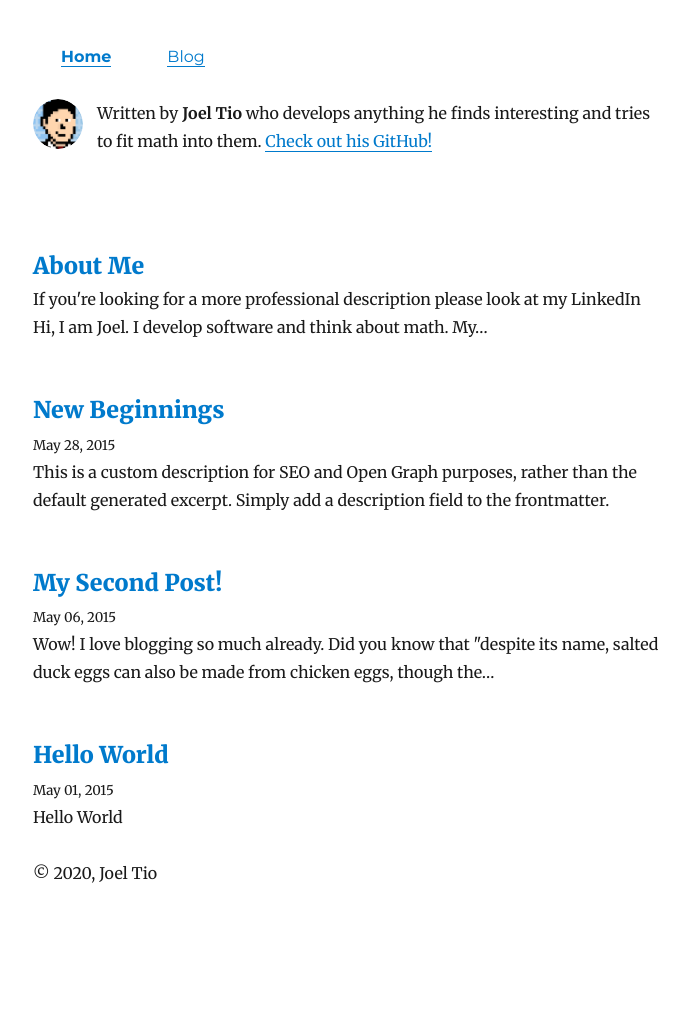
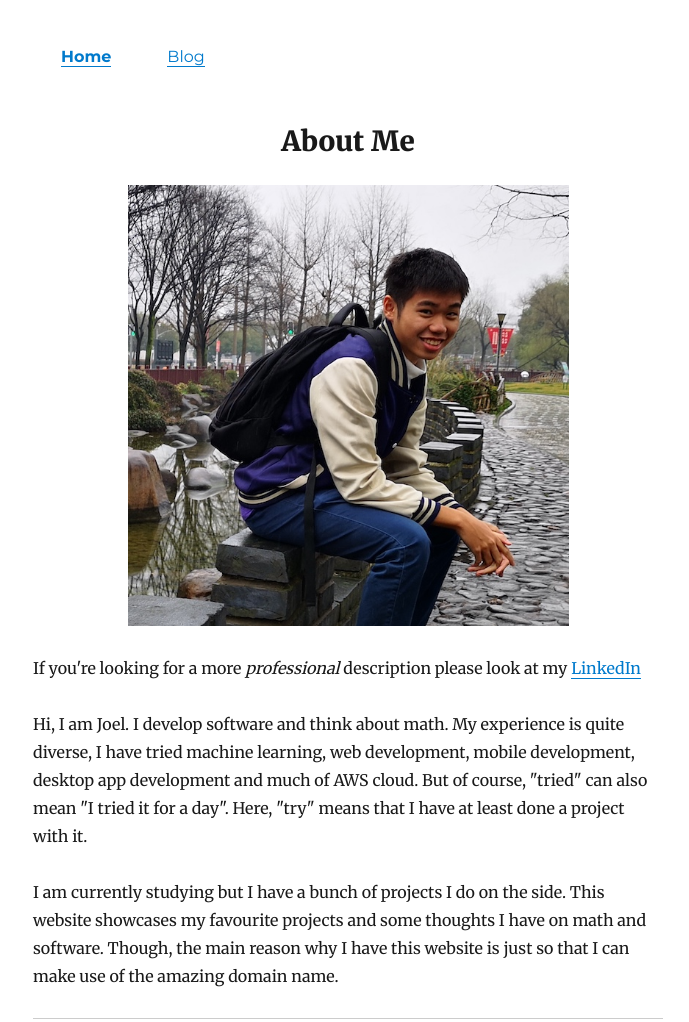
Before and after one commit to joeltio/joeltio.github.io, a Gatsby site in the folder joelt.io/: page / in a window 1280 px wide. Shown: the top 1022 px of the page, without its empty margins (292-981 px from the left). Before the commit the page ends 929 px from the top, so only its background shows below. Built offline with nearby package versions, Linux system fonts and the light colour scheme; Gatsby itself is replaced by a stand-in of ours; some packages are replaced by stand-ins of ours.

Commit message:
Add home page

```diff
--- a/joelt.io/src/pages/index.js
+++ b/joelt.io/src/pages/index.js
@@ -1,50 +1,62 @@
-import React from "react"
-import { Link, graphql } from "gatsby"
+import React from 'react';
+import { graphql } from 'gatsby';
+import Img from 'gatsby-image';
 
-import Bio from "../components/bio"
-import Layout from "../components/layout"
-import SEO from "../components/seo"
-import { rhythm } from "../utils/typography"
+import Layout from '../components/layout';
+import SEO from '../components/seo';
+import { rhythm } from '../utils/typography';
 
-const BlogIndex = ({ data, location }) => {
-  const siteTitle = data.site.siteMetadata.title
-  const posts = data.allMarkdownRemark.edges
+import styles from './index.module.css';
+
+const Home = ({ data, location }) => {
+    const post = data.markdownRemark;
+    const siteTitle = data.site.siteMetadata.title;
 
     return (
         <Layout location={location} title={siteTitle}>
-      <SEO title="All posts" />
-      <Bio />
-      {posts.map(({ node }) => {
-        const title = node.frontmatter.title || node.fields.slug
-        return (
-          <article key={node.fields.slug}>
+            <SEO title="Home" />
+            <article>
                 <header>
-              <h3
+                    <h2
                         style={{
-                  marginBottom: rhythm(1 / 4),
+                            marginTop: rhythm(1),
+                            marginBottom: rhythm(1),
+                            textAlign: 'center',
                         }}
                     >
-                <Link style={{ boxShadow: `none` }} to={node.fields.slug}>
-                  {title}
-                </Link>
-              </h3>
-              <small>{node.frontmatter.date}</small>
+                        {post.frontmatter.title}
+                    </h2>
                 </header>
-            <section>
-              <p
-                dangerouslySetInnerHTML={{
-                  __html: node.frontmatter.description || node.excerpt,
+                <section
+                    className={styles.content}
+                    style={{
+                        display: 'flex',
+                        alignItems: 'center',
+                    }}
+                >
+                    <Img
+                        fluid={data.me.childImageSharp.fluid}
+                        alt="me"
+                        style={{
+                            marginBottom: rhythm(1),
+                            width: '70%',
                         }}
                     />
+                    <div
+                        dangerouslySetInnerHTML={{ __html: post.html }}
+                    />
                 </section>
+                <hr
+                    style={{
+                        marginBottom: rhythm(1),
+                    }}
+                />
             </article>
-        )
-      })}
         </Layout>
-  )
-}
+    );
+};
 
-export default BlogIndex
+export default Home;
 
 export const pageQuery = graphql`
     query {
@@ -53,20 +65,20 @@ export const pageQuery = graphql`
                 title
             }
         }
-    allMarkdownRemark(sort: { fields: [frontmatter___date], order: DESC }) {
-      edges {
-        node {
-          excerpt
-          fields {
-            slug
+        markdownRemark(fields: { slug: { eq: "/about-me/" } }) {
+            id
+            excerpt(pruneLength: 160)
+            html
+            frontmatter {
+                title
             }
-          frontmatter {
-            date(formatString: "MMMM DD, YYYY")
-            title
-            description
+        }
+        me: file(relativePath: { eq: "me.jpg"}) {
+            childImageSharp {
+                fluid(maxWidth: 590) {
+                    ...GatsbyImageSharpFluid
                 }
             }
         }
     }
-  }
-`
+`;
--- /dev/null
+++ b/joelt.io/src/pages/index.module.css
@@ -0,0 +1,5 @@
+.content {
+    display: flex;
+    align-items: center;
+    flex-direction: column;
+}
```
Also changed, not shown: joelt.io/src/pages/blog.js (added, +73 -0 lines), joelt.io/content/assets/gatsby-icon.png (deleted). Lines whose indentation alone changed are shown as unchanged.
